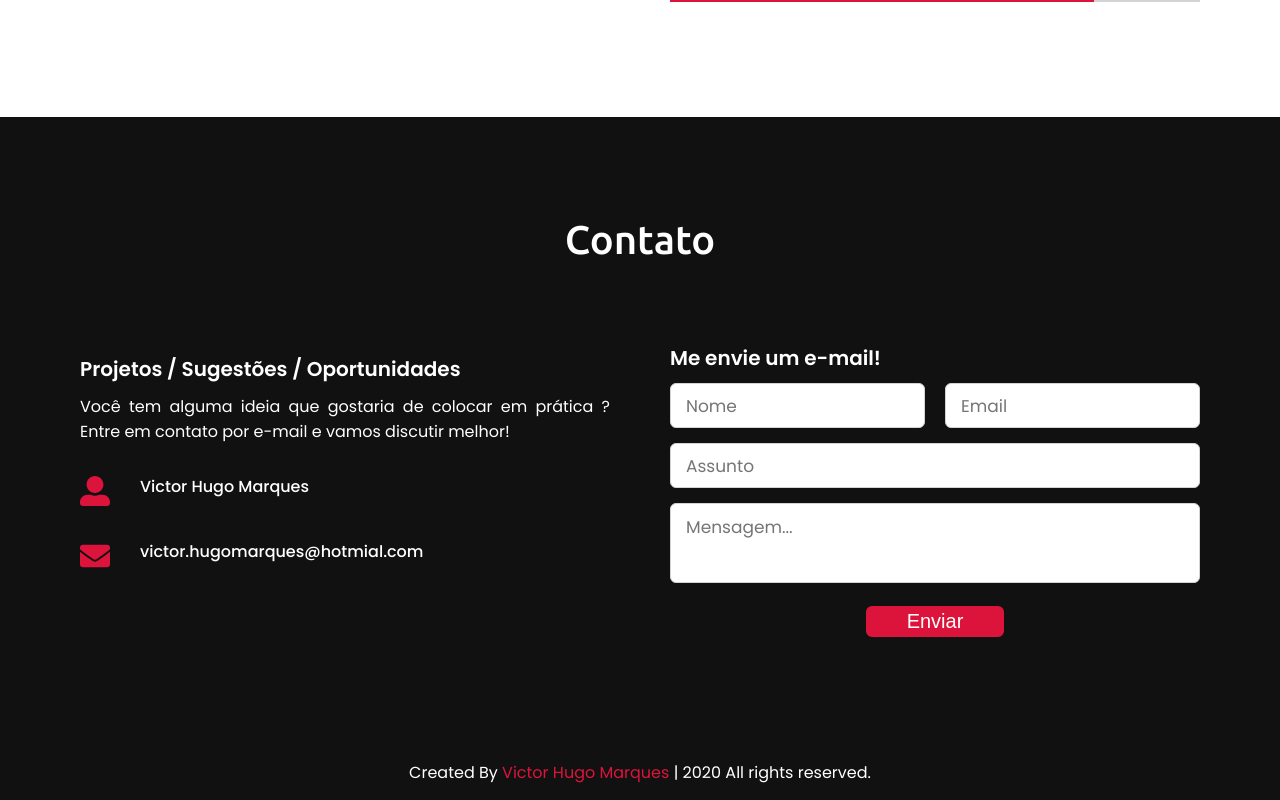
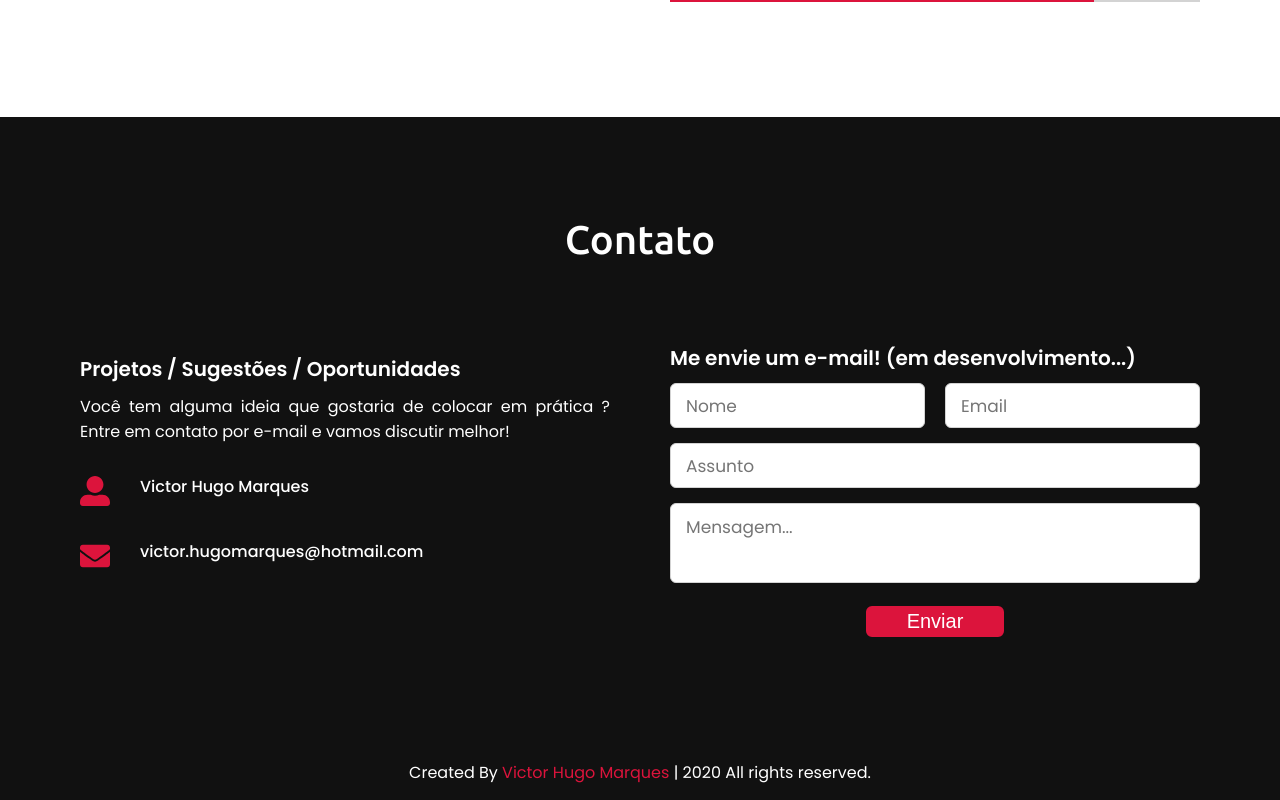
Before and after one commit to vhmvictor/portfolio-site, a React (Create React App) app: page / in a window 1280 px wide. Shown: the part 6097-6897 px from the top of the page. Built offline with nearby package versions, Linux system fonts and the light colour scheme.

Commit message:
fix: contact text edit

```diff
--- a/src/App.js
+++ b/src/App.js
@@ -216,13 +216,13 @@ function App() {
                 <div className="row">
                 <i style={{fontSize: '30px', color: 'crimson'}}> <FaEnvelope /></i>
                   <div className="info" style={{justifyItems: 'center'}}>
-                    <div className="head">victor.hugomarques@hotmial.com</div>
+                    <div className="head">victor.hugomarques@hotmail.com</div>
                   </div>
                 </div>
               </div>
             </div>
             <div className="column right">
-              <div className="text">Me envie um e-mail!</div>
+              <div className="text">Me envie um e-mail! (em desenvolvimento...)</div>
               <form action="#">
                 <div className="fields">
                   <div className="field name">
```
